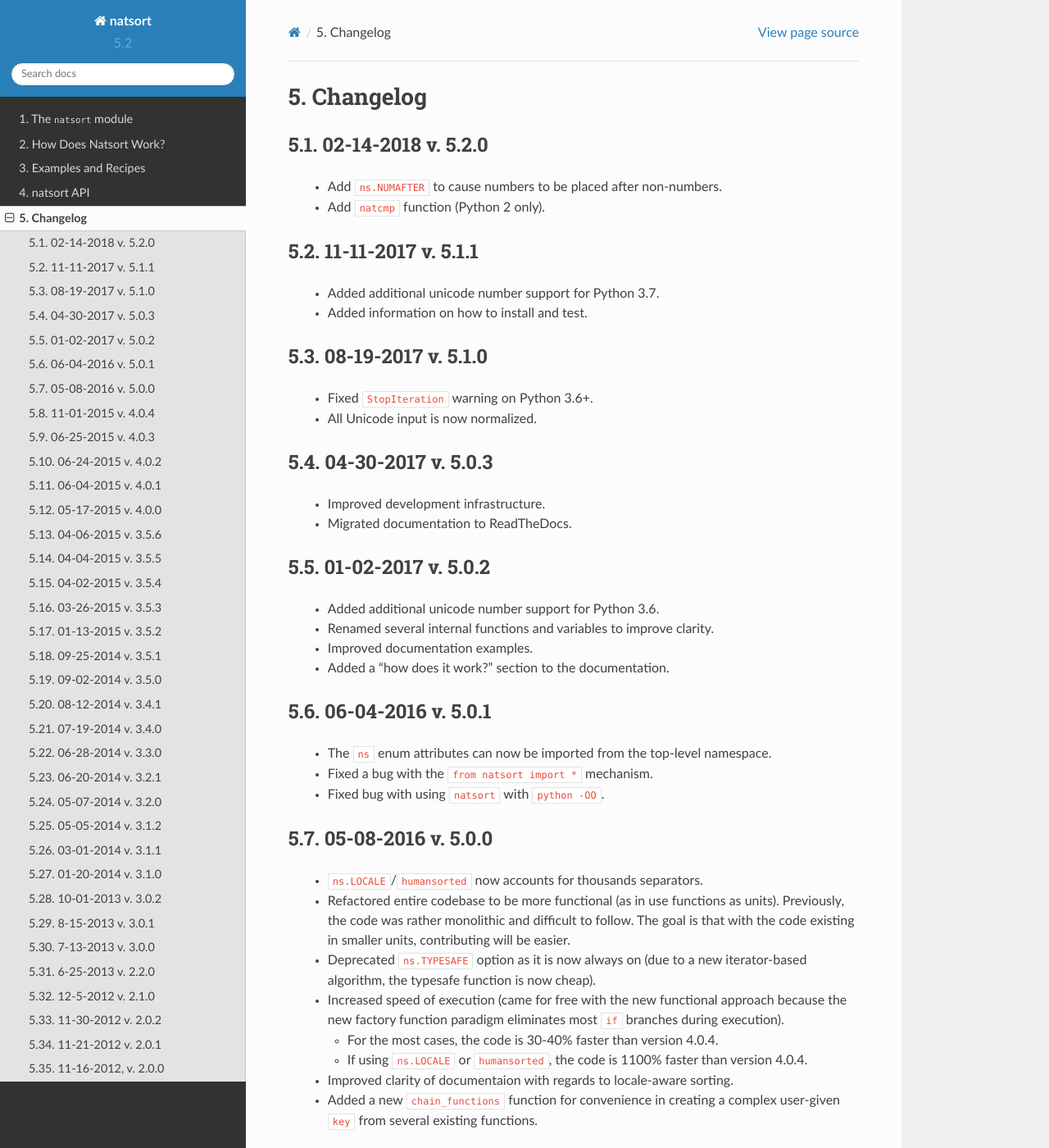
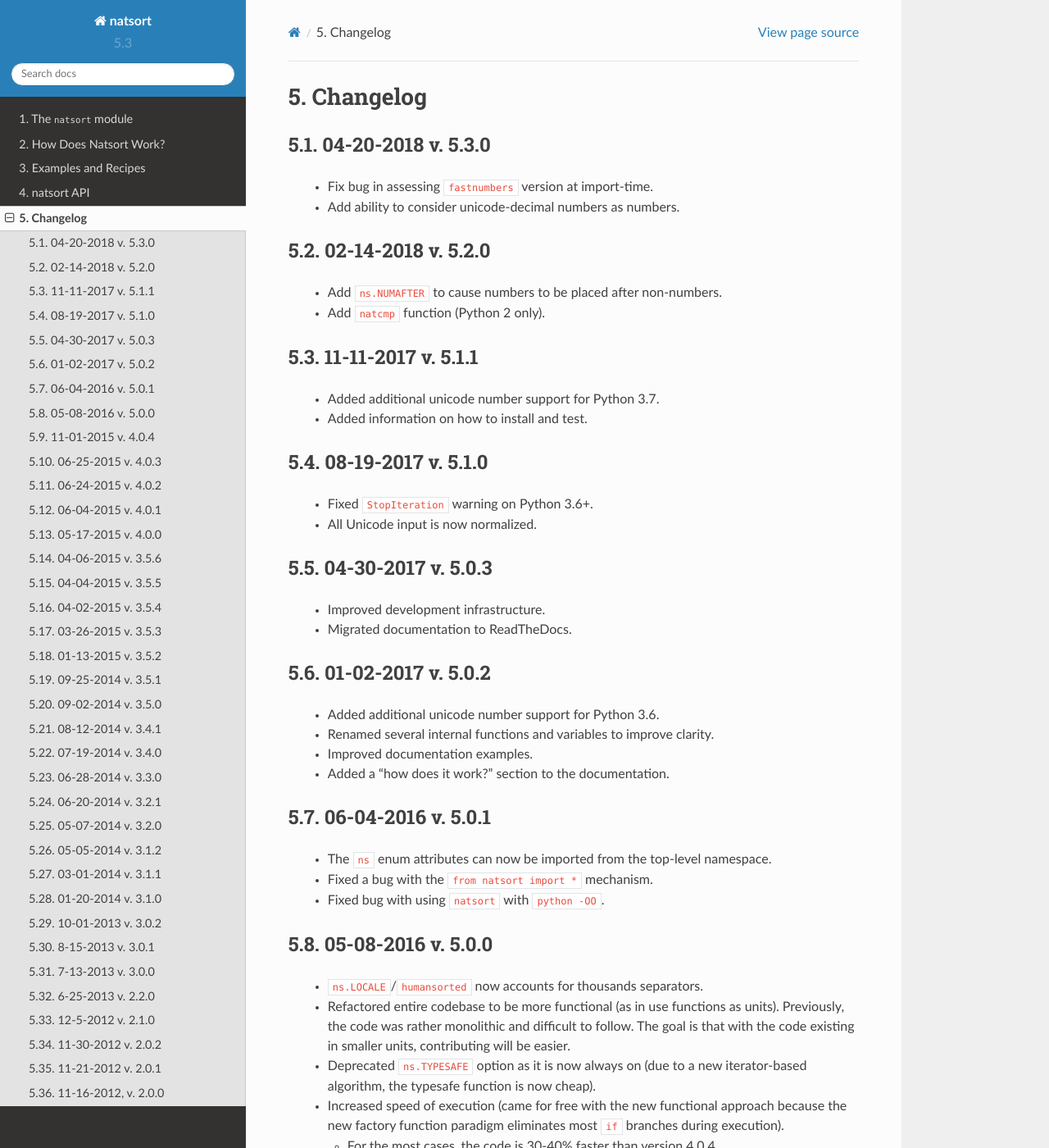
Before and after one commit to SethMMorton/natsort, a Sphinx documentation site: the page built from docs/source/changelog.rst, in a window 1280 px wide and 1400 px high. Shown: the whole window at 82% size. Built offline with Sphinx 7.4.7 and the Read the Docs theme 2.0.0, drawn with Linux system fonts in a browser that asks for light colours; pages that are not in the unit, such as notebooks, are missing from menus; some of the changed text lies outside the part shown.

Commit message:
natsort version 5.3.0 release.
  - Fix bug in assessing fastnumbers version at import-time.
  - Add ability to consider unicode-decimal numbers as numbers.

```diff
--- a/docs/source/changelog.rst
+++ b/docs/source/changelog.rst
@@ -2,6 +2,12 @@
 
 Changelog
 ---------
+
+04-20-2018 v. 5.3.0
++++++++++++++++++++
+
+    - Fix bug in assessing ``fastnumbers`` version at import-time.
+    - Add ability to consider unicode-decimal numbers as numbers.
 
 02-14-2018 v. 5.2.0
 +++++++++++++++++++
--- a/natsort/_version.py
+++ b/natsort/_version.py
@@ -6,4 +6,4 @@
     absolute_import
 )
 
-__version__ = '5.2.0'
+__version__ = '5.3.0'
```
Also changed, not shown: README.rst (+6 -6 lines).
